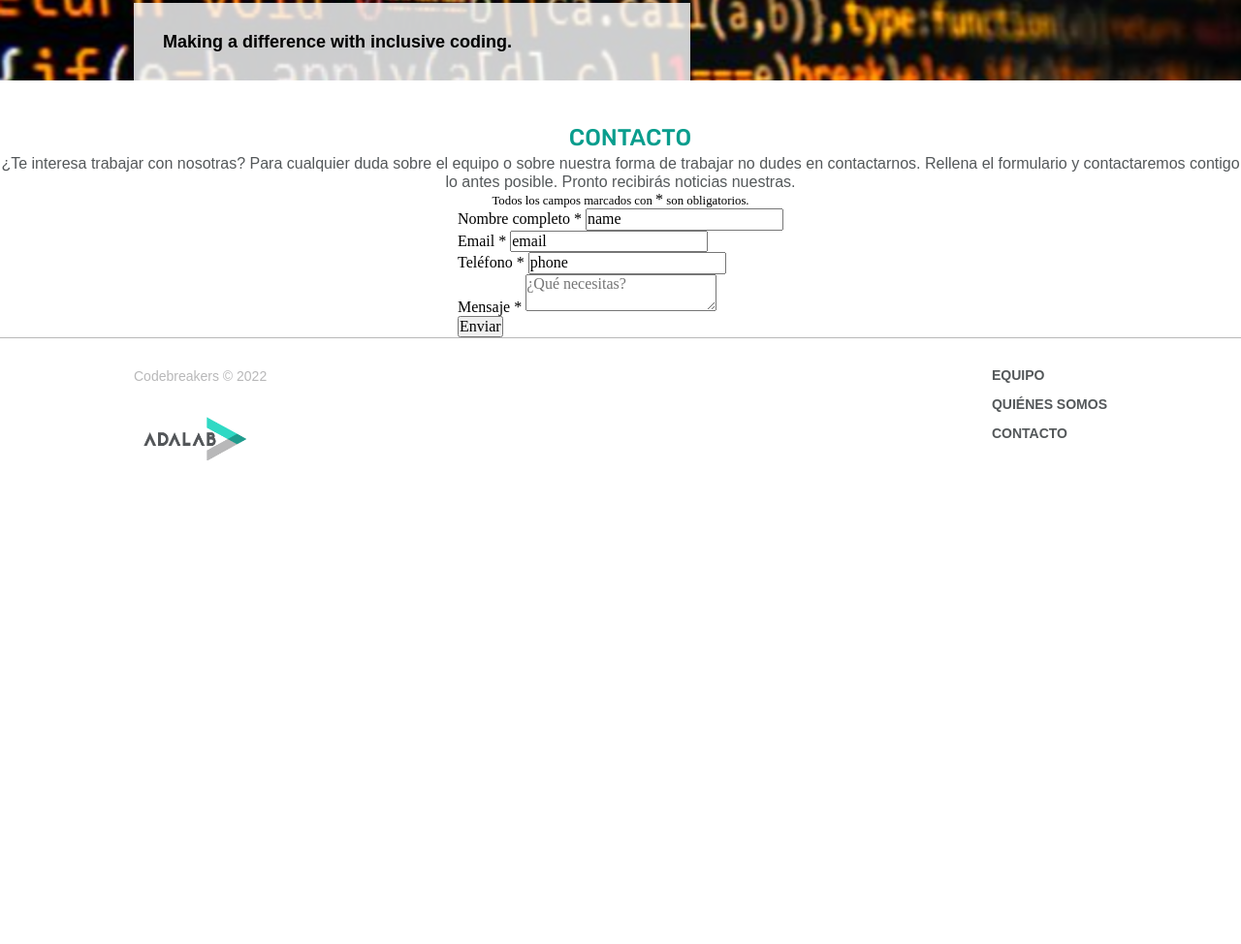
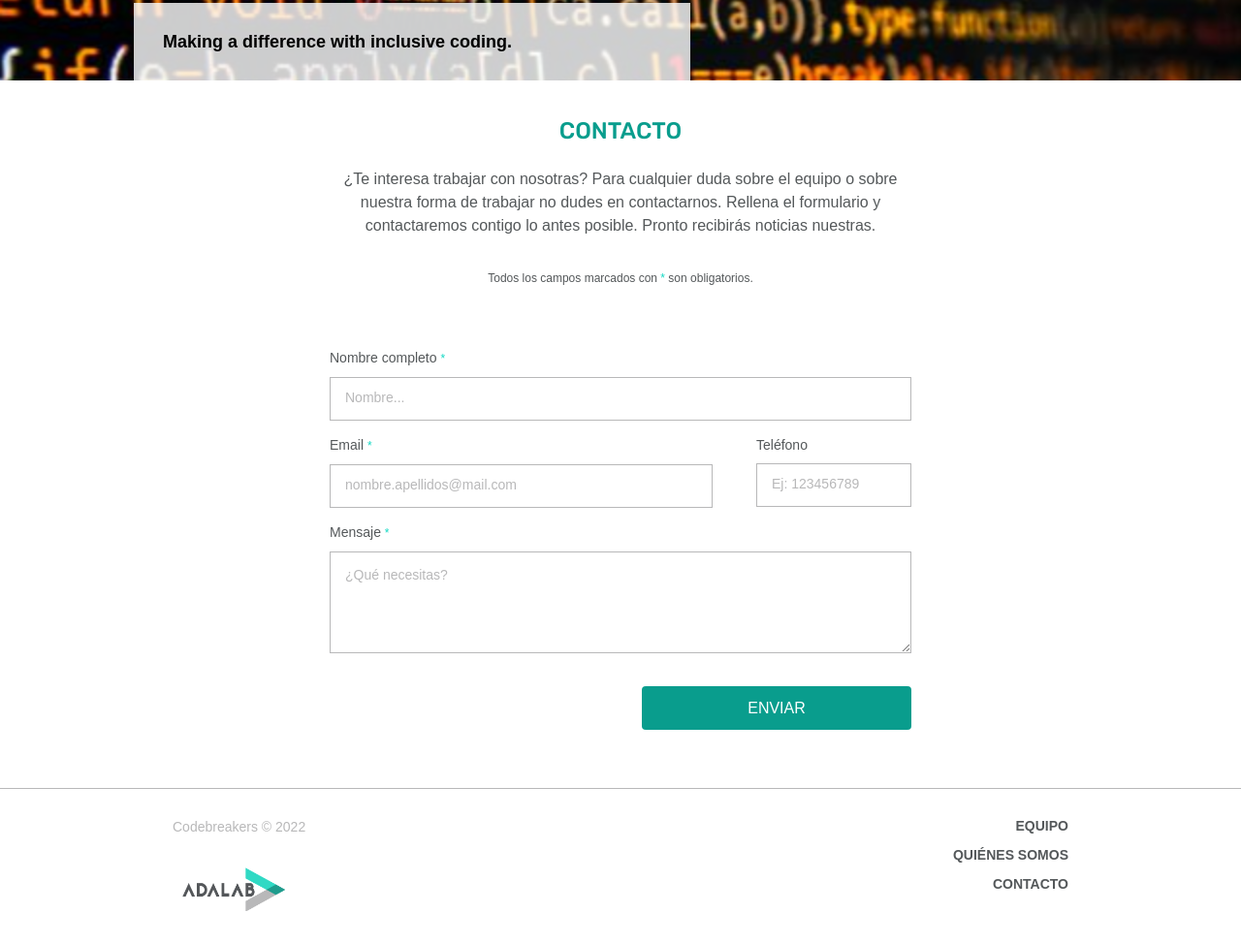
Before and after one commit to Adalab/project-promo-p-module-1-team-9, a website: page src/html/contact.html in a window 1280 px wide. Shown: the part 338-1312 px from the top of the page at 97% size. Before the commit the page ends 847 px from the top, so only its background shows below. Drawn offline with nearby package versions, Linux system fonts and the light colour scheme; files that its build step writes are made by us from their sources; files whose address does not match are found by name.

Commit message:
Finished the form

```diff
--- a/src/html/contact.html
+++ b/src/html/contact.html
@@ -1,99 +1,14 @@
 <!DOCTYPE html>
 <html lang="es">
   <head>
-    <meta charset="UTF-8" />
-    <meta http-equiv="X-UA-Compatible" content="IE=edge" />
-    <meta name="viewport" content="width=device-width, initial-scale=1.0" />
-
-    <!-- Tipografía -->
-    <link
-      href="https://fonts.googleapis.com/css2?family=Open+Sans:wght@400;600&amp;family=Rubik:wght@500&amp;display=swap"
-      rel="stylesheet"
-    />
-
-    <!-- Font Awesome -->
-    <script
-      src="https://kit.fontawesome.com/016f8587a2.js"
-      crossorigin="anonymous"
-    ></script>
-
-    <!-- CSS -->
-    <link rel="stylesheet" href="./assets/css/normalize.css" />
-    <link rel="stylesheet" href="./assets/css/main.css" />
+    <include src="./partials/global/head-contain.html"></include>
 
     <title>Contacto</title>
   </head>
 
   <body>
     <include src="./partials/header.html"></include>
-
-    <main>
-      <section class="section">
-        <h1 class="contact__title">Contacto</h1>
-        <p class="text">
-          ¿Te interesa trabajar con nosotras? Para cualquier duda sobre el
-          equipo o sobre nuestra forma de trabajar no dudes en contactarnos.
-          Rellena el formulario y contactaremos contigo lo antes posible. Pronto
-          recibirás noticias nuestras.
-        </p>
-        <small
-          >Todos los campos marcados con <span>*</span> son obligatorios.</small
-        >
-
-        <form action="" method="">
-          <ul>
-            <li>
-              <label for="name">Nombre completo <span>*</span></label>
-              <input
-                id="name"
-                name="name"
-                type="text"
-                placeholder="Nombre..."
-                value="name"
-                required="required"
-              />
-            </li>
-
-            <li>
-              <label for="email">Email <span>*</span></label>
-              <input
-                id="email"
-                name="email"
-                type="email"
-                placeholder="nombre.apellidos@mail.com"
-                value="email"
-                required="required"
-              />
-            </li>
-
-            <li>
-              <label for="phone">Teléfono <span>*</span></label>
-              <input
-                id="phone"
-                name="phone"
-                type="tel"
-                placeholder="Ej: 123456789"
-                value="phone"
-                required="required"
-              />
-            </li>
-
-            <li>
-              <label for="message">Mensaje <span>*</span></label>
-              <textarea
-                id="message"
-                name="message"
-                placeholder="¿Qué necesitas?"
-                value="message"
-                required="required"
-              ></textarea>
-            </li>
-
-            <li><input type="submit" value="Enviar" /></li>
-          </ul>
-        </form>
-      </section>
-    </main>
+    <include src="./partials/main-contact.html"></include>
     <include src="./partials/footer.html"></include>
   </body>
 </html>
--- a/src/html/partials/footer.html
+++ b/src/html/partials/footer.html
@@ -1,6 +1,7 @@
 <footer class="footer">
-  <small class="footer__small">Codebreakers © 2022 </small>
-  <nav class="footer__links">
+  <div class="footer__container">
+    <small class="footer__container__small">Codebreakers © 2022 </small>
+    <nav class="footer__container__links">
       <ul>
         <li><a href="./index.html#team">Equipo</a></li>
         <li>
@@ -13,8 +14,9 @@
     </nav>
     <a href="http://adalab.es" target="_blank"
       ><img
-      class="footer__logo"
+        class="footer__container__logo"
         src="./assets/images/logo-adalab.png"
         alt="Logo Adalab"
     /></a>
+  </div>
 </footer>
--- /dev/null
+++ b/src/html/partials/main-contact.html
@@ -0,0 +1,81 @@
+<main>
+  <section class="contact">
+    <h1 class="contact__title">Contacto</h1>
+    <p class="contact__paragraph">
+      ¿Te interesa trabajar con nosotras? Para cualquier duda sobre el equipo o
+      sobre nuestra forma de trabajar no dudes en contactarnos. Rellena el
+      formulario y contactaremos contigo lo antes posible. Pronto recibirás
+      noticias nuestras.
+    </p>
+    <small class="contact__small"
+      >Todos los campos marcados con <span class="contact-asterisk">*</span> son
+      obligatorios.</small
+    >
+
+    <form
+      class="contact__form"
+      action="https://formspree.io/f/mnqwzqpk"
+      method="post"
+    >
+      <div class="contact__form__element">
+        <label class="contact__form__element__label" for="name"
+          >Nombre completo <span class="contact-asterisk">*</span></label
+        >
+        <input
+          class="contact__form__element__input"
+          id="name"
+          type="text"
+          name="name"
+          placeholder="Nombre..."
+          required="required"
+        />
+      </div>
+
+      <div class="contact__form__line-container">
+        <div class="contact__form__element contact__form__element--email">
+          <label class="contact__form__element__label" for="email"
+            >Email <span class="contact-asterisk">*</span></label
+          >
+          <input
+            class="contact__form__element__input contact__form__input--email"
+            id="email"
+            type="email"
+            name="email"
+            placeholder="nombre.apellidos@mail.com"
+            required="required"
+          />
+        </div>
+
+        <div class="contact__form__element contact__form__element--phone">
+          <label
+            class="contact__form__element__label contact__form__input--phone"
+            for="phone"
+            >Teléfono</label
+          >
+          <input
+            class="contact__form__element__input"
+            id="phone"
+            type="tel"
+            name="phone"
+            placeholder="Ej: 123456789"
+          />
+        </div>
+      </div>
+
+      <div class="contact__form__element">
+        <label class="contact__form__element__label" for="message"
+          >Mensaje <span class="contact-asterisk">*</span></label
+        >
+        <textarea
+          class="contact__form__element__textarea"
+          id="message"
+          name="message"
+          placeholder="¿Qué necesitas?"
+          required="required"
+        ></textarea>
+      </div>
+
+      <input class="contact__form__submit" type="submit" value="Enviar" />
+    </form>
+  </section>
+</main>
--- a/src/scss/core/_reset.scss
+++ b/src/scss/core/_reset.scss
@@ -1,16 +1,27 @@
 :root {
-  /* Igualar el tamaño de las unidades REM al tamaño relativo de los píxeles */
-  /* 6.25% = 1px de 16px */
+  // 1REM = 1PX
+  font-size: 6.25%;
 
-  /* 1 REM = 1PX */
-  font-size: 6.25%;
+  scroll-behavior: smooth;
 }
+
 * {
   margin: 0;
   padding: 0;
+
   box-sizing: border-box;
+  font-size: 16rem;
+}
 
-  font-size: 16rem;
+// RESET STYLES
+h1,
+h2,
+h3,
+h4,
+h5,
+h6 {
+  margin: 0;
+  padding: 0;
 }
 
 a {
@@ -21,3 +32,12 @@ a {
 ul {
   list-style: none;
 }
+
+button,
+input,
+textarea {
+  border: none;
+  outline: none;
+  box-shadow: none;
+}
+// END OF RESET STYLES
--- a/src/scss/layout/_footer.scss
+++ b/src/scss/layout/_footer.scss
@@ -1,7 +1,11 @@
 .footer {
   // padding: 30rem;
   border-top: solid 1rem $coolGreyHard;
-  flex-direction: column;
+  display: flex;
+  justify-content: center;
+
+  &__container {
+    width: 100%;
     justify-content: center;
     text-align: center;
 
@@ -9,11 +13,13 @@
     grid-template-rows: 50rem 80rem 120rem;
 
     @media all and (min-width: 768px) {
+      max-width: $max-width-tablet;
       padding: 23rem 45rem 60rem 45rem;
       grid-template-rows: 50% 50%;
       grid-template-columns: 50% 50%;
     }
     @media all and (min-width: 1200px) {
+      max-width: $max-width-desktop;
       padding: 23rem 138rem 51rem 138rem;
     }
 
@@ -49,15 +55,16 @@
 
         grid-row: span 2;
       }
-  }
 
       & ul li {
         line-height: 20rem;
-  }
-
-  & ul li a {
+        & a {
           width: 100%;
           max-height: 60rem;
+
+          display: flex;
+          justify-content: flex-end;
+
           text-transform: uppercase;
           font-family: $openSans;
           font-weight: $semiBold;
@@ -66,6 +73,16 @@
           line-height: 20rem;
           @media all and (min-width: 768px) {
             line-height: 30rem;
+          }
+        }
+      }
+    }
+
+    & a {
+      max-height: 60rem;
+      @media all and (min-width: 768px) {
+        display: flex;
+        justify-content: flex-start;
       }
     }
 
@@ -77,11 +94,5 @@
         margin: 15rem 0 0 0;
       }
     }
-  & a {
-    max-height: 60rem;
-    @media all and (min-width: 768px) {
-      display: flex;
-      justify-content: flex-start;
   }
 }
-}
--- a/src/scss/pages/_contact.scss
+++ /dev/null
@@ -1,25 +0,0 @@
-.section {
-  //   height: 810rem;
-  display: flex;
-  flex-direction: column;
-  justify-content: center;
-  align-items: center;
-}
-
-.contact__title {
-  height: 45rem;
-  padding: 30rem 0 15rem 20rem;
-  text-align: center;
-  font-size: 24rem;
-  font-family: $rubik;
-  font-weight: $medium;
-  text-transform: uppercase;
-  color: $blueGreen;
-}
-
-.text {
-  font-family: $openSans;
-  font-size: 16rem;
-  color: $blackParagraph;
-  text-align: center;
-}
--- a/src/scss/pages/_index.scss
+++ /dev/null
@@ -1,4 +0,0 @@
-.main__list {
-  padding-left: 2rem;
-  padding-bottom: 20px;
-}
--- /dev/null
+++ b/src/scss/pages/_main-contact.scss
@@ -0,0 +1,186 @@
+.contact {
+  padding: 30rem 15rem 60rem 15rem;
+
+  display: flex;
+  flex-direction: column;
+  align-items: center;
+
+  text-align: center;
+
+  @media (min-width: $break_point_tablet) {
+  }
+  @media (min-width: $break_point_desktop) {
+  }
+
+  &__title {
+    max-width: $max-width-form-mobile;
+    padding-bottom: 15rem;
+
+    font-family: $rubik;
+    font-size: 24rem;
+    font-weight: $medium;
+    line-height: 45rem;
+    text-transform: uppercase;
+    color: $blueGreen;
+
+    @media (min-width: $break_point_tablet) {
+      max-width: $max-width-form-tablet;
+    }
+    @media (min-width: $break_point_desktop) {
+      max-width: $max-width-form-desktop;
+    }
+  }
+
+  &__paragraph {
+    max-width: $max-width-form-mobile;
+    padding-bottom: 30rem;
+
+    font-family: $openSans;
+    font-size: 16rem;
+    font-weight: $regular;
+    line-height: 24rem;
+    color: $blackParagraph;
+
+    @media (min-width: $break_point_tablet) {
+      max-width: $max-width-form-tablet;
+    }
+    @media (min-width: $break_point_desktop) {
+      max-width: $max-width-form-desktop;
+    }
+  }
+
+  &__small {
+    max-width: $max-width-form-mobile;
+    padding-bottom: 58rem;
+
+    font-family: $openSans;
+    font-size: 12rem;
+    font-weight: $regular;
+    line-height: 24rem;
+    color: $blackParagraph;
+
+    @media (min-width: $break_point_tablet) {
+      max-width: $max-width-form-tablet;
+    }
+    @media (min-width: $break_point_desktop) {
+      max-width: $max-width-form-desktop;
+    }
+  }
+
+  .contact-asterisk {
+    font-family: $openSans;
+    font-size: 12rem;
+    font-weight: $regular;
+    line-height: 24rem;
+    color: $aqua;
+  }
+
+  &__form {
+    width: 100%;
+    max-width: $max-width-form-mobile;
+
+    text-align: left;
+
+    display: flex;
+    flex-direction: column;
+
+    @media (min-width: $break_point_tablet) {
+      max-width: $max-width-form-tablet;
+    }
+    @media (min-width: $break_point_desktop) {
+      max-width: $max-width-form-desktop;
+    }
+
+    &__line-container {
+      @media (min-width: $break_point_desktop) {
+        display: grid;
+        grid-template-columns: 395rem auto;
+        column-gap: 45rem;
+      }
+    }
+
+    &__element {
+      &__label {
+        padding-bottom: 7rem;
+
+        display: block;
+
+        font-family: $openSans;
+        font-size: 14rem;
+        font-weight: $regular;
+        line-height: 24rem;
+        color: $blackParagraph;
+      }
+
+      &__input {
+        width: 100%;
+        height: 45rem;
+        padding: 11rem 15rem 15rem 15rem;
+        margin-bottom: 13rem;
+
+        font-family: $openSans;
+        font-size: 14rem;
+        font-weight: $regular;
+        line-height: 24rem;
+        color: $blackParagraph;
+
+        border: 1rem solid $coolGreyHard;
+        &::placeholder {
+          color: $coolGreyHard;
+        }
+        &:focus {
+          border: 1rem solid $aqua;
+        }
+      }
+
+      &__textarea {
+        width: 100%;
+        height: 105rem;
+        padding: 11rem 15rem 15rem 15rem;
+        margin-bottom: 30rem;
+
+        font-family: $openSans;
+        font-size: 14rem;
+        font-weight: $regular;
+        line-height: 24rem;
+        color: $blackParagraph;
+
+        border: 1rem solid $coolGreyHard;
+        &::placeholder {
+          color: $coolGreyHard;
+        }
+        &:focus {
+          border: 1rem solid $aqua;
+        }
+      }
+    }
+
+    &__submit {
+      height: 45rem;
+      display: flex;
+      justify-content: center;
+      align-items: center;
+
+      font-family: $openSans;
+      font-size: 16rem;
+      font-weight: $regular;
+      text-transform: uppercase;
+      line-height: 24rem;
+      color: $white;
+
+      border-radius: 4rem;
+      background-color: $blueGreen;
+      &:hover {
+        background-color: $aqua;
+      }
+
+      @media (min-width: $break_point_tablet) {
+        width: 206rem;
+        align-self: flex-end;
+      }
+      @media (min-width: $break_point_desktop) {
+        width: 278rem;
+      }
+    }
+  }
+}
```
Also changed, not shown: src/html/index.html (+2 -19 lines), src/html/partials/global/head-contain.html (added, +18 -0 lines), src/html/partials/header.html (+1 -2 lines), src/html/partials/main/main-strengths-weaknesses.html (+11 -7 lines), src/scss/components/_code.scss (deleted, +0 -9 lines), src/scss/components/_links.scss (deleted, +0 -9 lines), src/scss/components/_motto.scss (added, +39 -0 lines), src/scss/core/_variables.scss (+11 -0 lines), src/scss/main.scss (+5 -3 lines), src/scss/pages/_main-index.scss (renamed from src/scss/layout/_main.scss, +29 -1 lines), 1 other file. Lines whose indentation alone changed are shown as unchanged.
